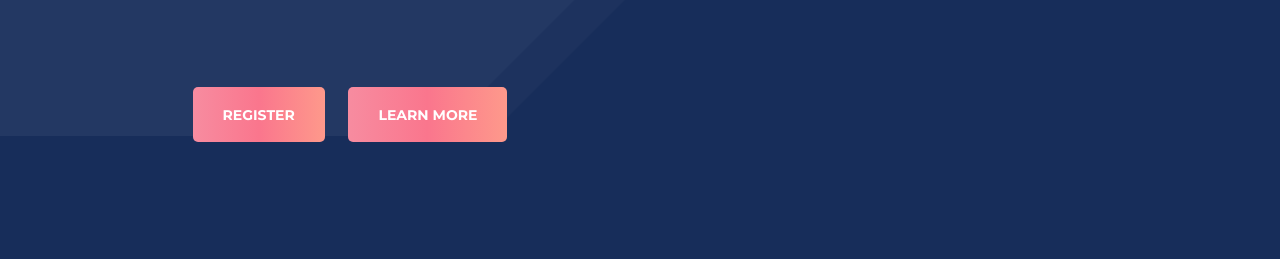
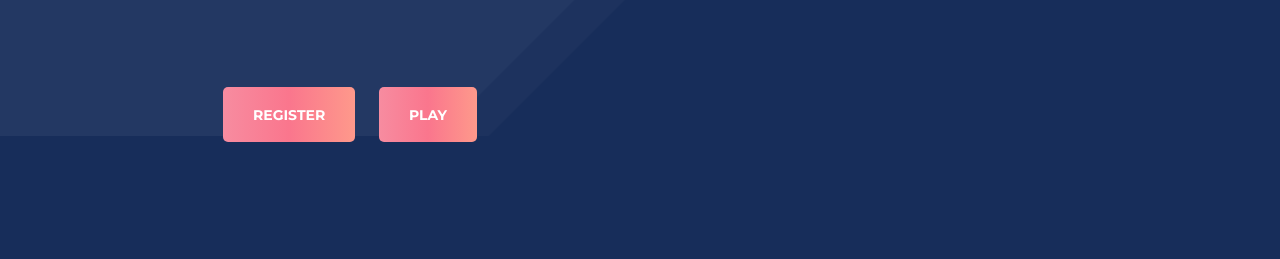
Before and after one commit to Shogil/InCTFJunior, a plain HTML site: page index.html in a window 1280 px wide. Shown: the part 502-761 px from the top of the page. Drawn offline with Linux system fonts and the light colour scheme; grey boxes are pictures that could not be loaded; a script that the page names is missing.

Commit message:
button name changed

```diff
--- a/index.html
+++ b/index.html
@@ -93,7 +93,7 @@ Capture the flag contest. Only CTF for school students. Opportunity to hack and
                                 <br><br><br><br><br>
                         <div class="welcome-btn"align="center">
                             <a href="#" class="gradient-btn v2 mr-20">Register</a>
-                            <a href="faq.html" class="gradient-btn v2">Learn More</a>
+                            <a href="faq.html" class="gradient-btn v2">Play</a>
                         </div>
                     </div>
                 </div>
```
